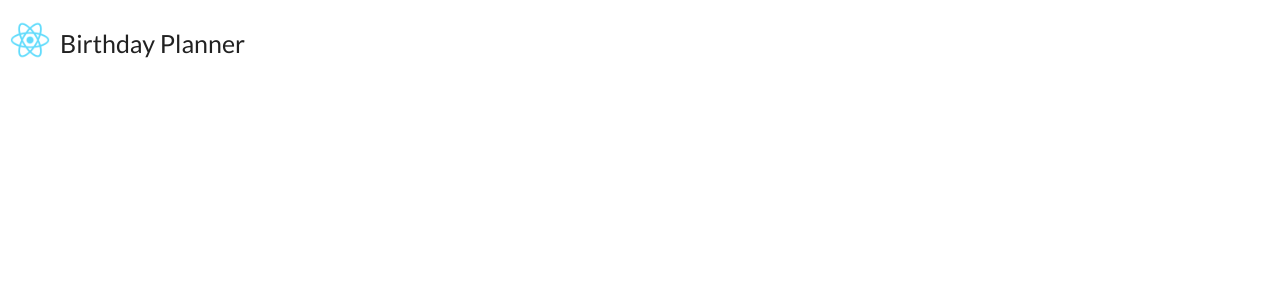
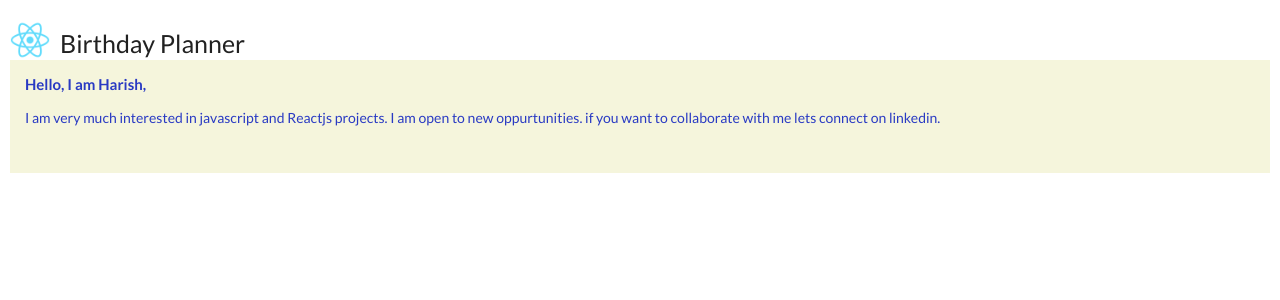
Before and after one commit to harishtrv/birthday-planner, a React (Create React App) app: page /about in a window 1280 px wide. Shown: the top 300 px of the page. Built offline with nearby package versions, Linux system fonts and the light colour scheme.

Commit message:
added about component

```diff
--- /dev/null
+++ b/src/components/About/About.js
@@ -0,0 +1,27 @@
+import React, { useEffect } from 'react';
+
+const About = () => {
+  useEffect(() => {
+    let script = document.createElement('script');
+    script.async = true;
+    script.defer = true;
+    script.type = "text/javascript";
+    script.src = "https://platform.linkedin.com/badges/js/profile.js";
+    document.getElementById('about').appendChild(script);
+  }, []);
+  return (<div id='about' style={{ padding: '15px', backgroundColor: 'beige' }}>
+    <a className="badge-base__link LI-simple-link" href="https://in.linkedin.com/in/harish-t-75bb2514a?trk=profile-badge">
+      <h4>Hello, I am Harish,</h4>
+      <p>
+        I am very much interested in javascript and Reactjs projects. I am open to new oppurtunities. if you want to collaborate with me lets connect on linkedin.
+      </p>
+    </a>
+    <div style={{ display: 'flex', justifyContent: 'center', padding: '15px' }}>
+      <div className="badge-base LI-profile-badge" data-locale="en_US" data-size="large" data-theme="light"
+        data-type="VERTICAL" data-vanity="harish-t-75bb2514a" data-version="v1">
+      </div>
+    </div>
+  </div>);
+};
+
+export default About;
--- a/src/components/App.js
+++ b/src/components/App.js
@@ -9,6 +9,7 @@ import ShowFriendSuggestion from './ShowFriendSuggestion/ShowFriendSuggestion';
 import DeleteFriend from './DeleteFriend/DeleteFriend';
 import GroupChat from './GroupChat/GroupChat';
 import AddFriend from './AddFriend/AddFriend';
+import About from './About/About';
 
 const App = ()=>{
 
@@ -23,6 +24,7 @@ const App = ()=>{
       <Route path='/remove/:userName' exact component={DeleteFriend} />
       <Route path='/grpchat/:userName' exact component={GroupChat} />
       <Route path='/add/:userName' exact component={AddFriend} />
+      <Route path='/about' exact component={About} />
     </Switch>
     </Router>
     </div>);
--- a/src/components/Header/header.module.css
+++ b/src/components/Header/header.module.css
@@ -50,11 +50,14 @@ svg{
 h3{
   font-family: Lato,'Helvetica Neue',Arial,Helvetica,sans-serif;
   font-weight: 400;
-  color: #4183c4;;
+  color: #293ac3;;
   cursor: pointer;
 }
 .floatRight{
   float: right;
+}
+a{
+  color: #293ac3;
 }
 @media only screen and (max-width: 600px) {
   .title{
--- a/src/components/SignIn/SignIn.js
+++ b/src/components/SignIn/SignIn.js
@@ -16,7 +16,6 @@ class SignIn extends React.Component {
   }
   onSubmit = async (formValues) => {
     this.setState({wrongPW: false})
-    console.log(formValues);
     const res = await FriendApi.get(`/authenticate/${formValues.userName}/${formValues.pw}`);
     if(res.data.message === "success"){
       this.props.setSignIn(formValues.userName);
```
